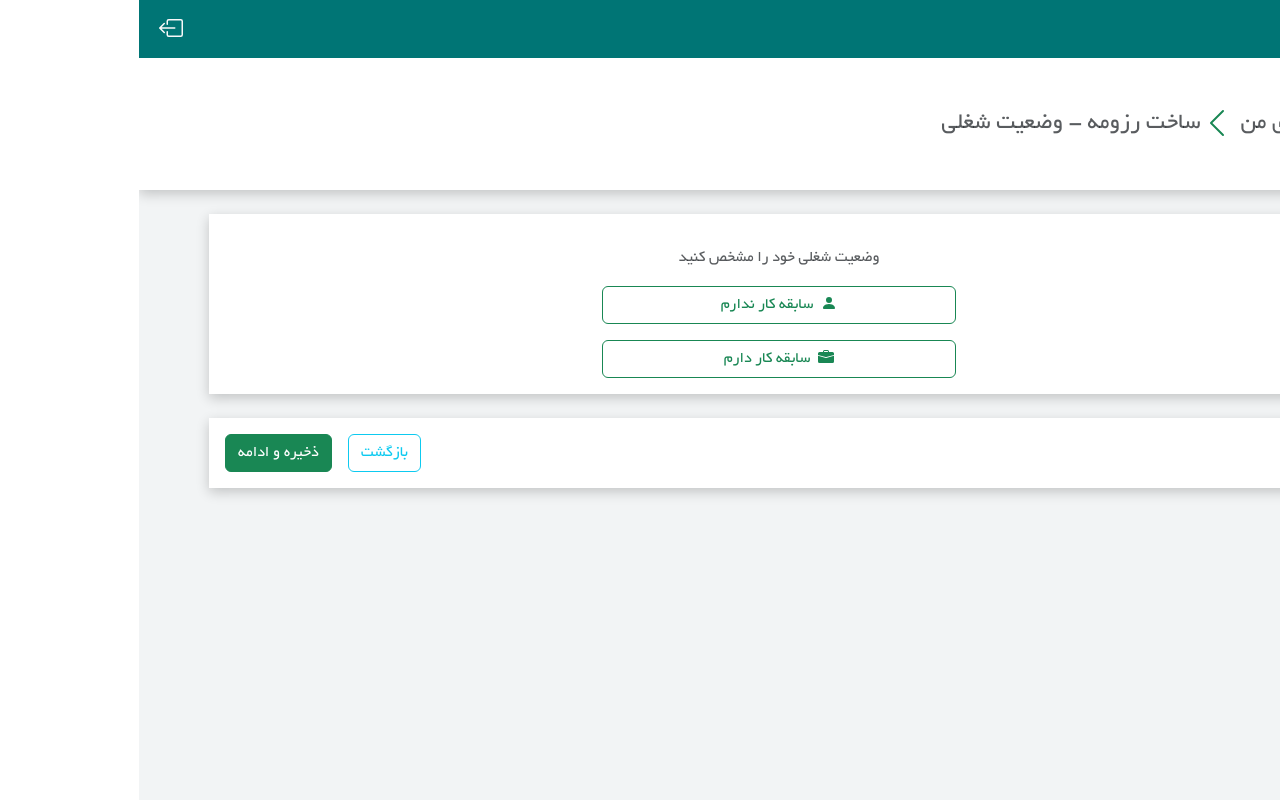
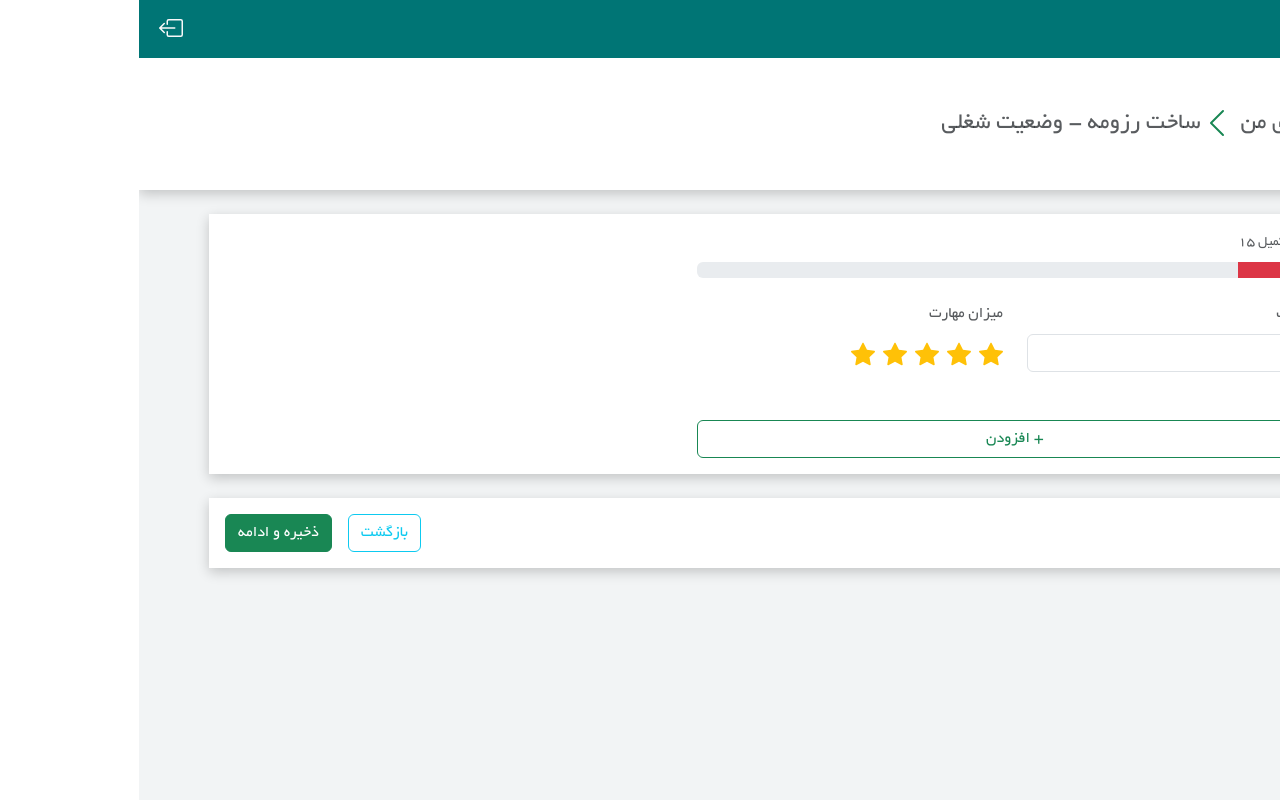
Before and after one commit to nimaessi/Resume, a React (Vite) app: page /resume/skills in a window 1280 px wide. Built offline with nearby package versions, Linux system fonts and the light colour scheme.

Commit message:
add skills fom :wink:

```diff
--- a/src/App.jsx
+++ b/src/App.jsx
@@ -6,6 +6,7 @@ import BasicInfo from './components/resume/basic-info/BasicInfo';
 import Steps from './components/resume/steps/Steps';
 import Education from './components/resume/education/Education';
 import JobExperience from './components/resume/job-experience/JobExperience';
+import Skills from './components/resume/skills/Skills';
 
 function App() {
 
@@ -19,6 +20,7 @@ function App() {
         <Route path = "/resume/select-step" element = {<Steps />} />
         <Route path = "/resume/education" element = {<Education />} />
         <Route path = "/resume/job-experience" element = {<JobExperience />} />
+        <Route path = "/resume/skills" element = {<Skills />} />
       </Route>
     </Routes>
    </BrowserRouter>
--- a/src/components/resume/education/Education.jsx
+++ b/src/components/resume/education/Education.jsx
@@ -3,6 +3,7 @@ import Resume from "../Resume";
 import Col from 'react-bootstrap/Col';
 import MyProgressBar from "../../module/ProgressBar";
 import EduForm from "./EduForm";
+
 const Education = () => {
   return (
     <Resume>
--- /dev/null
+++ b/src/components/resume/skills/Skills.jsx
@@ -0,0 +1,38 @@
+import { Button, Form, Row } from "react-bootstrap";
+import Resume from "../Resume";
+import Col from 'react-bootstrap/Col';
+import MyProgressBar from "../../module/ProgressBar";
+import * as Icon from 'react-bootstrap-icons';
+const Skills = () => {
+  return (
+    <Resume>
+        <Row>
+            <Col md = {7}>
+                <MyProgressBar/>
+                <Row className = "mb-3">
+                    <Form.Group className = "mt-4" as = {Col}>
+                        <Form.Label className = "text-muted">نام مهارت</Form.Label>
+                        <Form.Control
+                            type = "text"
+                            name = "skill" />
+                    </Form.Group>
+                    <Col>
+                        <p className = "text-muted mt-4">میزان مهارت</p>
+                        <Icon.StarFill className = "text-warning me-2 fs-4" />
+                        <Icon.StarFill className = "text-warning me-2 fs-4" />
+                        <Icon.StarFill className = "text-warning me-2 fs-4" />
+                        <Icon.StarFill className = "text-warning me-2 fs-4" />
+                        <Icon.StarFill className = "text-warning me-2 fs-4" />
+                    </Col>
+                </Row>
+                <div className = "d-grid gap-2 mt-5">
+                    <Button variant = "outline-success">+ افزودن</Button>
+                </div>
+            </Col>
+            <Col md = {5}></Col>
+        </Row>
+    </Resume>
+  )
+}
+
+export default Skills
--- a/src/components/resume/steps/Steps.jsx
+++ b/src/components/resume/steps/Steps.jsx
@@ -26,7 +26,7 @@ const Steps = () => {
                 </Link>
             </ListGroup.Item>
             <ListGroup.Item className = "border border-0 p-2 m-2">
-                <Link className = "nav-link text-muted fs-5" to = "/resume/basic-info">
+                <Link className = "nav-link text-muted fs-5" to = "/resume/skills">
                     <Icon.Wrench className = "me-2" />
                     مهارت ها
                 </Link>
```
